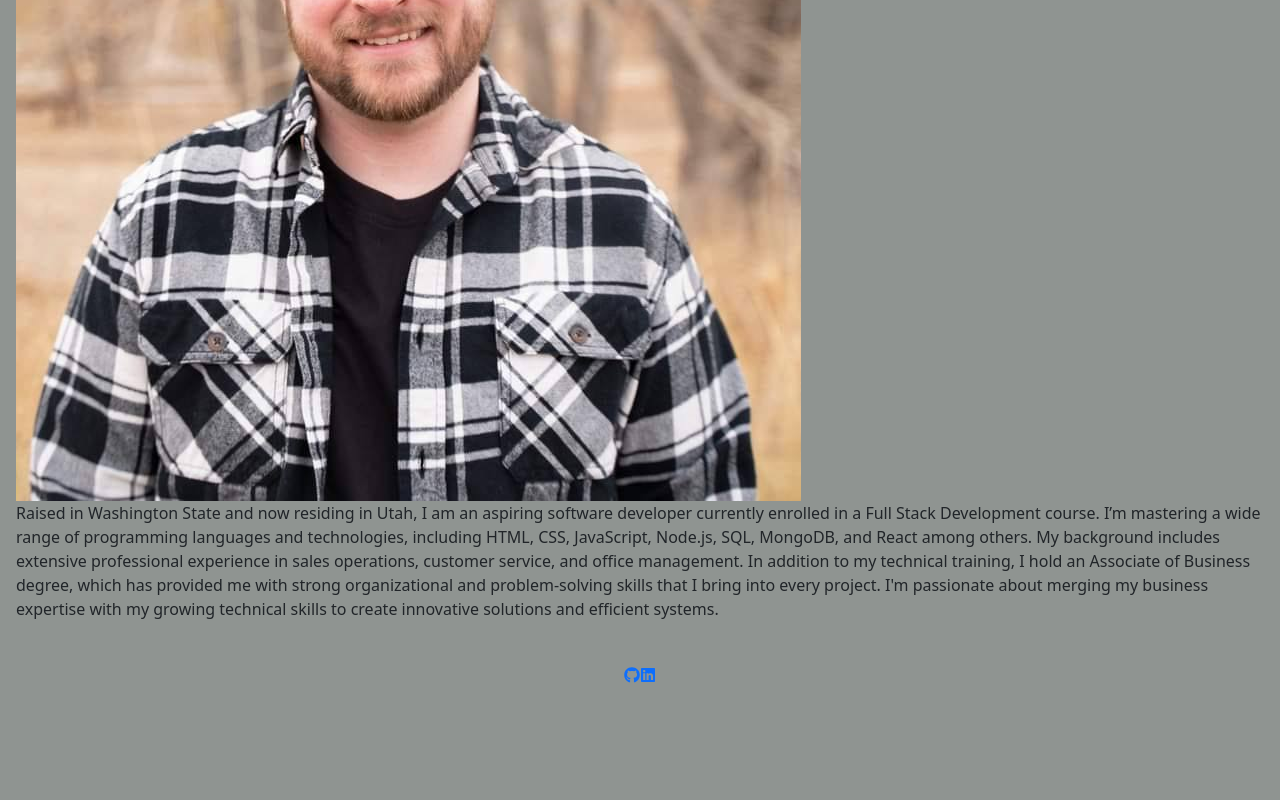
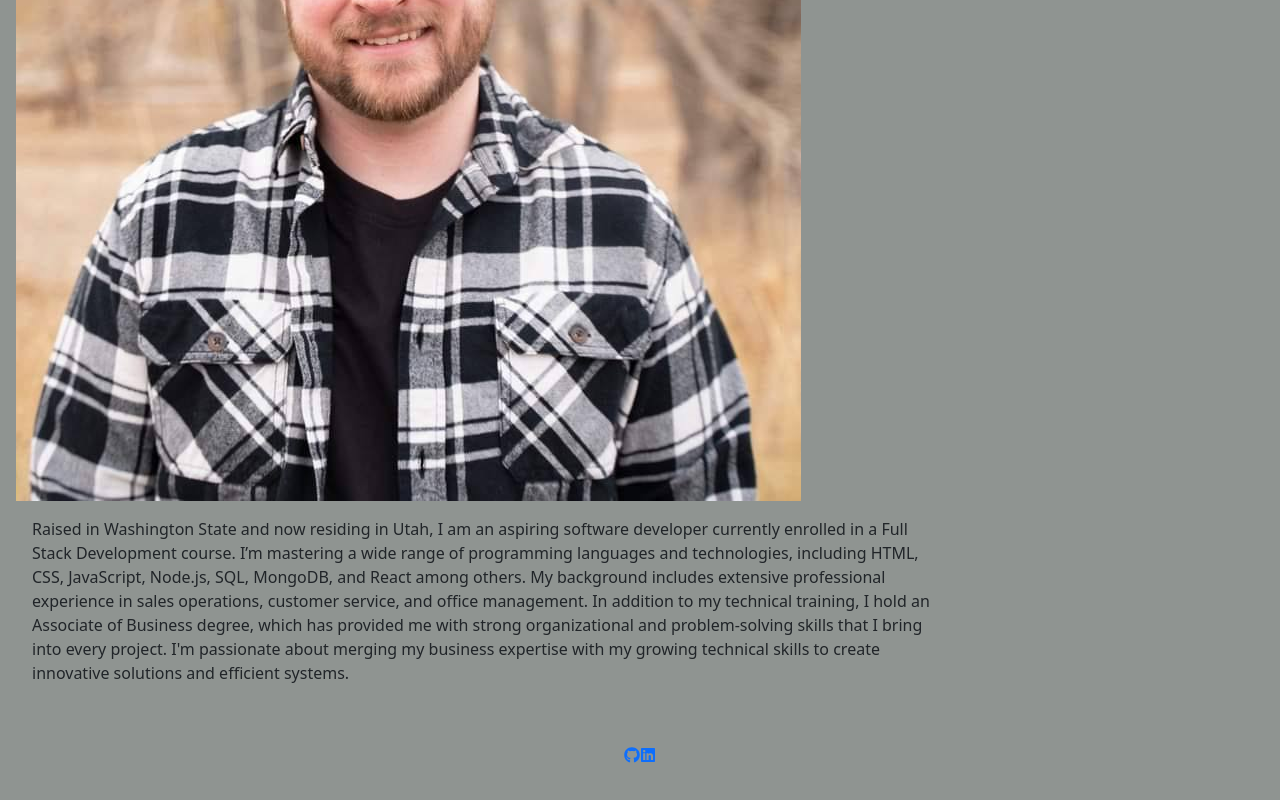
Before and after one commit to MattAJ26/React-Portfolio, a React (Vite) app: page / in a window 1280 px wide. Shown: the part 380-1180 px from the top of the page. Before the commit the page ends 1137 px from the top, so only its background shows below. Built offline with nearby package versions, Linux system fonts and the light colour scheme.

Commit message:
fixed elements in projects and about

```diff
--- a/src/components/pages/About.jsx
+++ b/src/components/pages/About.jsx
@@ -5,7 +5,7 @@ export default function About() {
     <div>
       <h1>About Me</h1>
       <img class="developer-photo"src={profileImg} alt="developer-photo"></img>
-      <p>
+      <p className="col-md-9 p-3">
       Raised in Washington State and now residing in Utah, I am an aspiring software developer currently enrolled in a Full Stack Development course. I’m mastering a wide range of programming languages and technologies, including HTML, CSS, JavaScript, Node.js, SQL, MongoDB, and React among others. My background includes extensive professional experience in sales operations, customer service, and office management. In addition to my technical training, I hold an Associate of Business degree, which has provided me with strong organizational and problem-solving skills that I bring into every project. I'm passionate about merging my business expertise with my growing technical skills to create innovative solutions and efficient systems.
       </p>
     </div>
--- a/src/components/pages/Projects.jsx
+++ b/src/components/pages/Projects.jsx
@@ -13,7 +13,7 @@ export default function Projects() {
             <div className="card-body">
               <h4 className="card-title">Park Explorer </h4>
               <h6>Contributors: Danielle Boenisch, Andrea Fuentes, Savannah Marshall</h6>
-              <a href="https://trip-planner-1cxc.onrender.com/login">
+              <a href="https://trip-planner-1cxc.onrender.com/login" target="_blank">
                 <img src={tripPlanner} width="100%"alt="first project" className="btn btn-primary"></img>
               </a>
             </div>
@@ -23,7 +23,7 @@ export default function Projects() {
           <div className="card">
             <div className="card-body">
               <h4 className="card-title">Weather Dashboard </h4>
-              <a href="https://mattaj26.github.io/Weather-Dashboard/"><img src={weatherDash} width="100%" alt="second project" className="btn btn-primary"></img>
+              <a href="https://mattaj26.github.io/Weather-Dashboard/" target="_blank"><img src={weatherDash} width="100%" alt="second project" className="btn btn-primary"></img>
               </a>
             </div>
           </div>
@@ -32,7 +32,7 @@ export default function Projects() {
           <div className="card">
             <div className="card-body">
               <h4 className="card-title">JATE: Just Another Text Editor </h4>
-              <a href="https://just-another-text-editor-aivj.onrender.com/"><img src={jateImg} width="100%" alt="third project" className="btn btn-primary"></img>
+              <a href="https://just-another-text-editor-aivj.onrender.com/" target="_blank"><img src={jateImg} width="100%" alt="third project" className="btn btn-primary"></img>
               </a>
             </div>
           </div>
```
